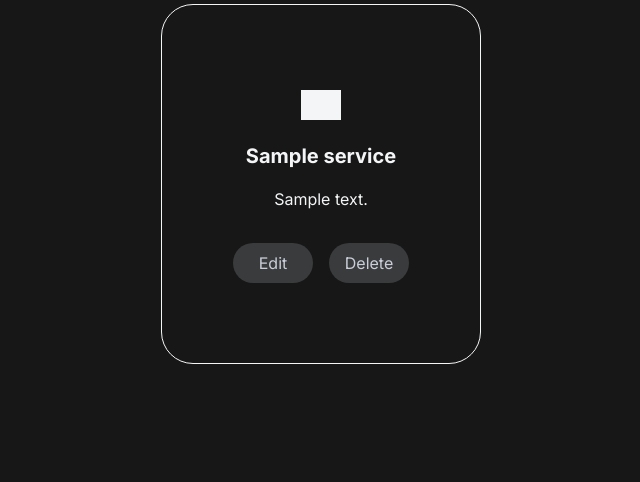
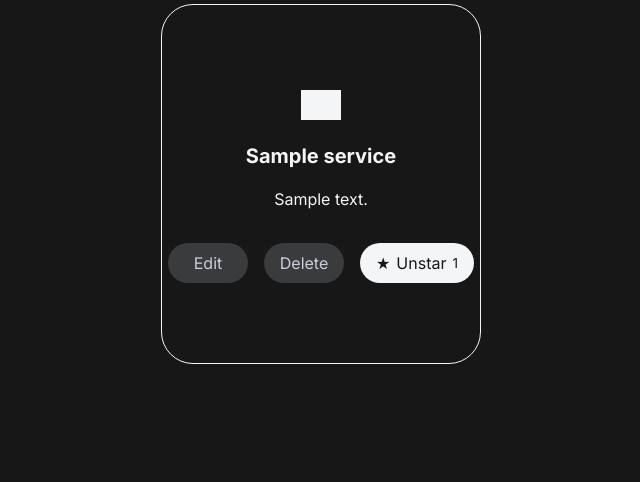
Before and after one commit to anindyou/myportofolio, a Django app: page /service/ in a window 1280 px wide. Shown: the part 792-1274 px from the top of the page, without its empty margins (319-959 px from the left). Run offline with Django 5.2, Linux system fonts and the light colour scheme; a user stored in the database is signed in; tables that the repository leaves empty hold one stand-in row (values such as "Sample post"); grey boxes marked "Sample" are stand-in pictures.

Commit message:
feat: differentiate views for guest and user

```diff
--- a/main/models.py
+++ b/main/models.py
@@ -1,5 +1,6 @@
 import uuid
 from django.db import models
+from django.contrib.auth.models import User
 
 class Experience(models.Model):
 
@@ -22,5 +23,8 @@ class Service(models.Model):
     title = models.CharField(max_length=255)
     description = models.TextField()
     icon = models.CharField(max_length=255, blank=True, null=True)
+    starred_by = models.ManyToManyField(
+        User, related_name="starred_services", blank=True
+    )
     def __str__(self):
         return self.title
--- a/main/urls.py
+++ b/main/urls.py
@@ -18,6 +18,7 @@ urlpatterns = [
     path("api/service/", get_service_json, name="get_service_json"),
     path("service/<uuid:service_id>/delete/",delete_service, name="delete_service"),
     path("service/<uuid:service_id>/edit/", edit_service, name="edit_service"),
+    path("service/<uuid:service_id>/star/", toggle_star, name="toggle_star"),
 
     path("register/", register, name="register"),
     path("login/", login_user, name="login"),
--- a/main/views.py
+++ b/main/views.py
@@ -6,11 +6,16 @@ from main.forms import *
 from django.contrib import messages
 from django.contrib.auth import login, logout
 from django.contrib.auth.forms import AuthenticationForm, UserCreationForm
+from django.contrib.auth.decorators import login_required
+
 from django.core import serializers
+from django.core.exceptions import PermissionDenied
 from django.http import HttpResponse
 from django.shortcuts import get_object_or_404, redirect, render
+import datetime
 
 def show_main(request):
+    last_login = request.COOKIES.get('last_login', 'No login session / Cookie not found')
     context = {
         "name": "Anindya Raihani Hassan",
         "npm": "2506553295",
@@ -22,6 +27,7 @@ def show_main(request):
             "fully shipped projects."
         ),
         "short_info" : "Computer Science @ Universitas Indonesia",
+        "last_login": last_login
     }
     return render(request, "index.html", context)
 
@@ -56,7 +62,11 @@ def get_experience_json(request):
     experience_json = serializers.serialize("json", experience)
     return HttpResponse(experience_json, content_type="application/json")
 
+@login_required(login_url="/login/")
 def create_experience(request):
+    if not request.user.is_superuser:
+        raise PermissionDenied
+
     form = ExperienceForm(request.POST or None)
 
     if request.method == "POST" and form.is_valid():
@@ -71,7 +81,11 @@ def create_experience(request):
     }
     return render(request, "experience_form.html", context)
 
+@login_required(login_url="/login/")
 def delete_experience(request, experience_id):
+    if not request.user.is_superuser:
+        raise PermissionDenied
+
     experience = get_object_or_404(Experience, pk=experience_id)
 
     if request.method == "POST":
@@ -119,7 +133,11 @@ def show_service(request):
     }
     return render(request, "service.html", context)
 
+@login_required(login_url="/login/")
 def create_service(request):
+    if not request.user.is_superuser:
+        raise PermissionDenied
+
     form = ServiceForm(request.POST or None)
 
     if request.method == "POST" and form.is_valid():
@@ -134,7 +152,11 @@ def create_service(request):
     }
     return render(request, "service_form.html", context)
 
+@login_required(login_url="/login/")
 def delete_service(request, service_id):
+    if not request.user.is_superuser:
+        raise PermissionDenied
+
     service = get_object_or_404(Service, pk=service_id)
 
     if request.method == "POST":
@@ -151,7 +173,7 @@ def get_service_json(request):
     if title_query:
         service = service.filter(title__icontains=title_query)
 
-    service_json = serializers.serialize("json", service)
+    service_json = serializers.serialize("json", service, use_natural_foreign_keys=True)
     return HttpResponse(service_json, content_type="application/json")
 
 def edit_service(request, service_id):
@@ -170,6 +192,20 @@ def edit_service(request, service_id):
         "service": service,
     }
     return render(request, "service_form.html", context)
+
+@login_required(login_url="/login/")
+def toggle_star(request, service_id):
+    service = get_object_or_404(Service, pk=service_id)
+
+    if request.method == "POST":
+        if request.user in service.starred_by.all():
+            service.starred_by.remove(request.user)
+        else:
+            service.starred_by.add(request.user)
+
+    return redirect("main:show_service")
+
+
 
 # ====================================== Authentication ======================================
 def register(request):
@@ -191,8 +227,11 @@ def login_user(request):
     form = AuthenticationForm(request, data=request.POST or None)
 
     if request.method == "POST" and form.is_valid():
-        login(request, form.get_user())
-        return redirect("main:show_main")
+        user = form.get_user()
+        login(request, user)
+        response = redirect("main:show_main")
+        response.set_cookie('last_login', datetime.datetime.now().strftime('%Y-%m-%d %H:%M:%S'))
+        return response
 
     context = {
         "name": "Anindya Raihani Hassan",
@@ -203,4 +242,6 @@ def login_user(request):
 
 def logout_user(request):
     logout(request)
-    return redirect("main:show_main")
+    response = redirect("main:show_main")
+    response.delete_cookie('last_login')
+    return response
--- a/static/css/style.css
+++ b/static/css/style.css
@@ -579,3 +579,25 @@ section { padding: var(--space-12) var(--container-padding); }
   gap: var(--space-2);
   margin-top: var(--space-3);
 }
+
+/* Star */
+.star-form {
+  display: inline-flex;
+}
+
+.star-form .btn {
+  width: auto;
+  display: inline-flex;
+  align-items: center;
+  gap: 6px;
+}
+
+.star-form .btn.is-starred {
+  background: var(--fg);
+  color: var(--bg);
+  border-color: var(--fg);
+}
+
+.star-count {
+  font-size: 0.85rem;
+}
--- a/templates/index.html
+++ b/templates/index.html
@@ -20,6 +20,10 @@
             <div class="meta-item">
               <dt class="meta-label">Program</dt>
               <dd class="meta-value">{{ study_program }}</dd>
+            </div>
+            <div class="meta-item">
+              <dt class="meta-label">Last session</dt>
+              <dd class="meta-value">{{ last_login }}</dd>
             </div>
           </dl>
 
--- a/templates/service.html
+++ b/templates/service.html
@@ -13,11 +13,13 @@
           </p>
         </div>
 
+        {% if user.is_superuser %}
         <div class="service-header">
           <a href="{% url 'main:create_service' %}" class="btn">
             + Add Service
           </a>
         </div>
+        {% endif %}
 
         <form method="get" action="{% url 'main:show_service' %}" class="search-bar">
             <input type="search"
@@ -39,6 +41,7 @@
               <h3>{{ service.title }}</h3>
               <p>{{ service.description }}</p>
               <div class="service-actions">
+                {%if user.is_superuser %}
                 <a href="{% url 'main:edit_service' service.id %}" class="btn">
                   Edit
                 </a>
@@ -49,9 +52,23 @@
                         title="Delete service">
                     Delete
                 </button>
+                {% endif %}
+                <form method="post" action="{% url 'main:toggle_star' service.id %}" class="star-form">
+                  {% csrf_token %}
+                  <button type="submit"
+                          class="btn {% if user in service.starred_by.all %} is-starred{% endif %}"
+                          title="{% if service.starred_by.all %}Starred by {{ service.starred_by.all|join:', ' }}{% else %}Be the first to give star!{% endif %}">
+                      <span aria-hidden="true">★</span>
+                      {% if user in service.starred_by.all %}Unstar{% else %}Star{% endif %}
+                      <span class="star-count">{{ service.starred_by.count }}</span>
+                  </button>
+                </form>
               </div>
             </article>
-            {% include "components/service_delete_modal.html" with service=service %}
+            {% include "components/service_star.html" with service=service %}
+            {% if user.is_superuser %}
+              {% include "components/service_delete_modal.html" with service=service %}
+            {% endif %}
           {% empty %}
             {% if title_query %}
               <p class="empty-state">Not found.</p>
```
Also changed, not shown: templates/experience.html (+7 -2 lines), main/migrations/0006_remove_experience_thumbnail_service_starred_by.py (added), templates/components/service_star.html (added).
